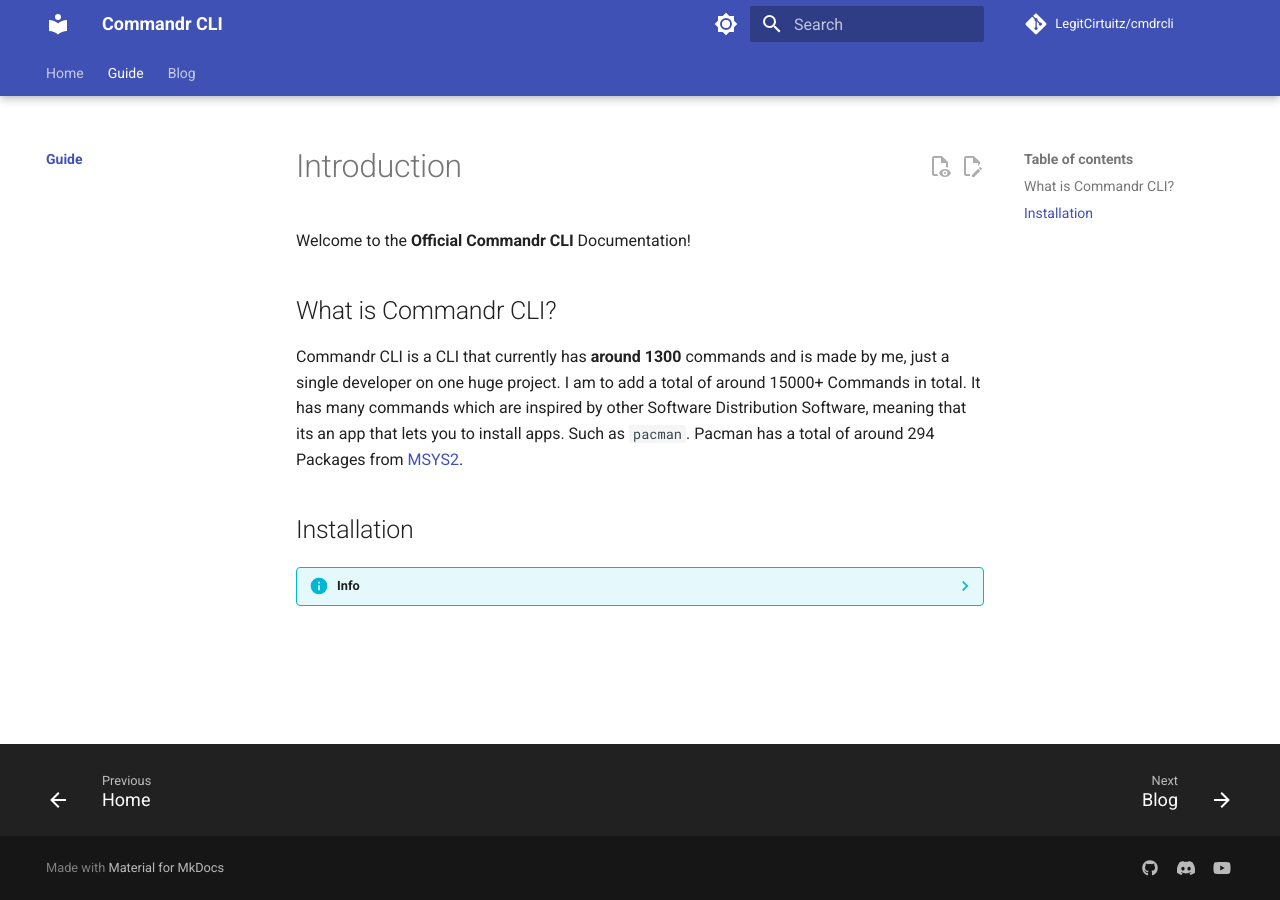
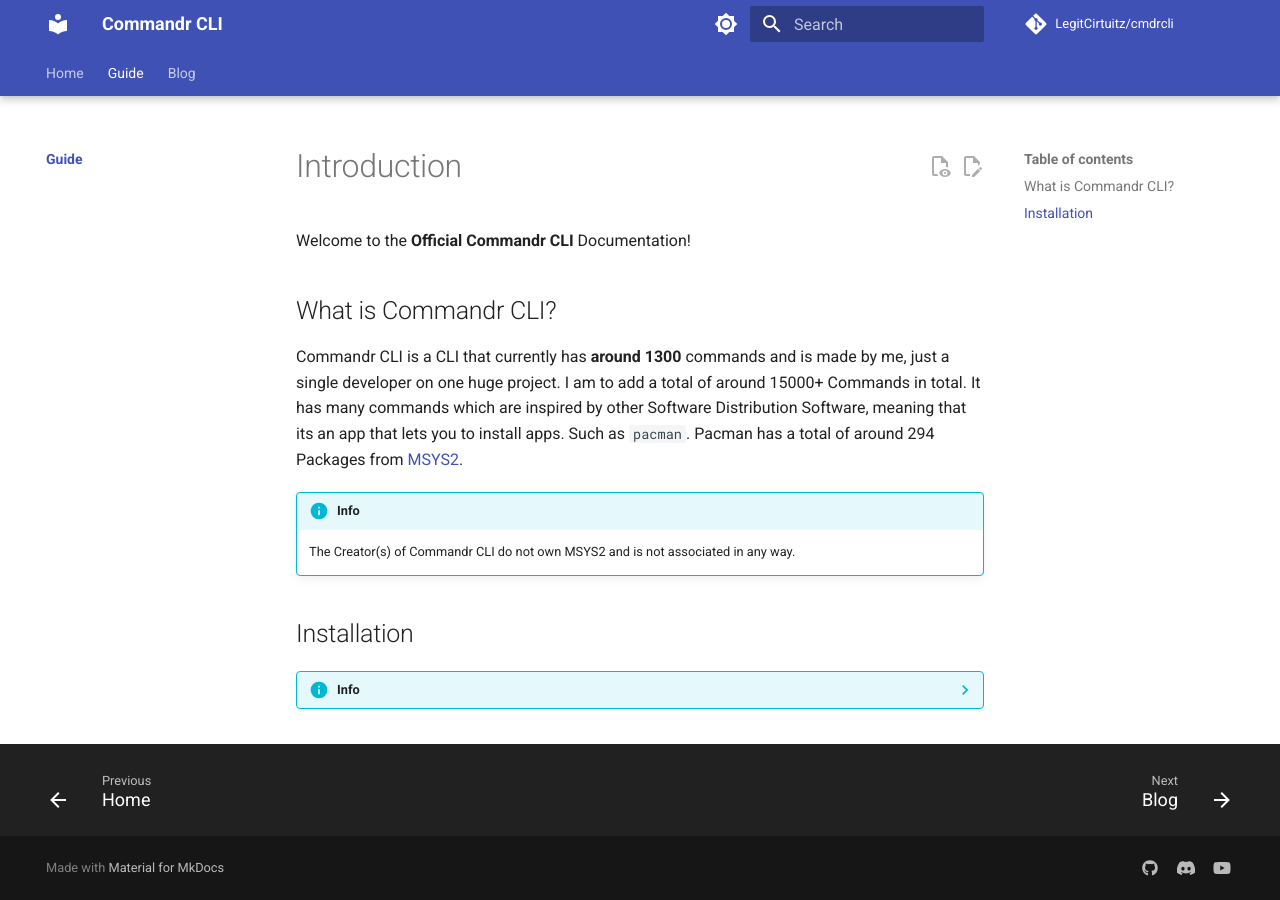
Before and after one commit to LegitCirtuitz/cmdrcli, an MkDocs documentation site: the page built from docs/main/index.md, in a window 1280 px wide. Built offline with MkDocs 1.6.1 and Material for MkDocs 9.7.7, drawn with Linux system fonts in a browser that asks for light colours; comment, search, counter and statistics services are not loaded.

Commit message:
Update index.md

```diff
--- a/docs/main/index.md
+++ b/docs/main/index.md
@@ -6,6 +6,9 @@
 
 Commandr CLI is a CLI that currently has **around 1300** commands and is made by me, just a single developer on one huge project.  I am to add a total of around 15000+ Commands in total. It has many commands which are inspired by other Software Distribution Software, meaning that its an app that lets you to install apps. Such as  `pacman`. Pacman has a total of around 294 Packages from [MSYS2](https://msys2.org).
 
+!!! info
+    The Creator(s) of Commandr CLI do not own MSYS2 and is not associated in any way.
+
 ## Installation
 
 ??? info
```
